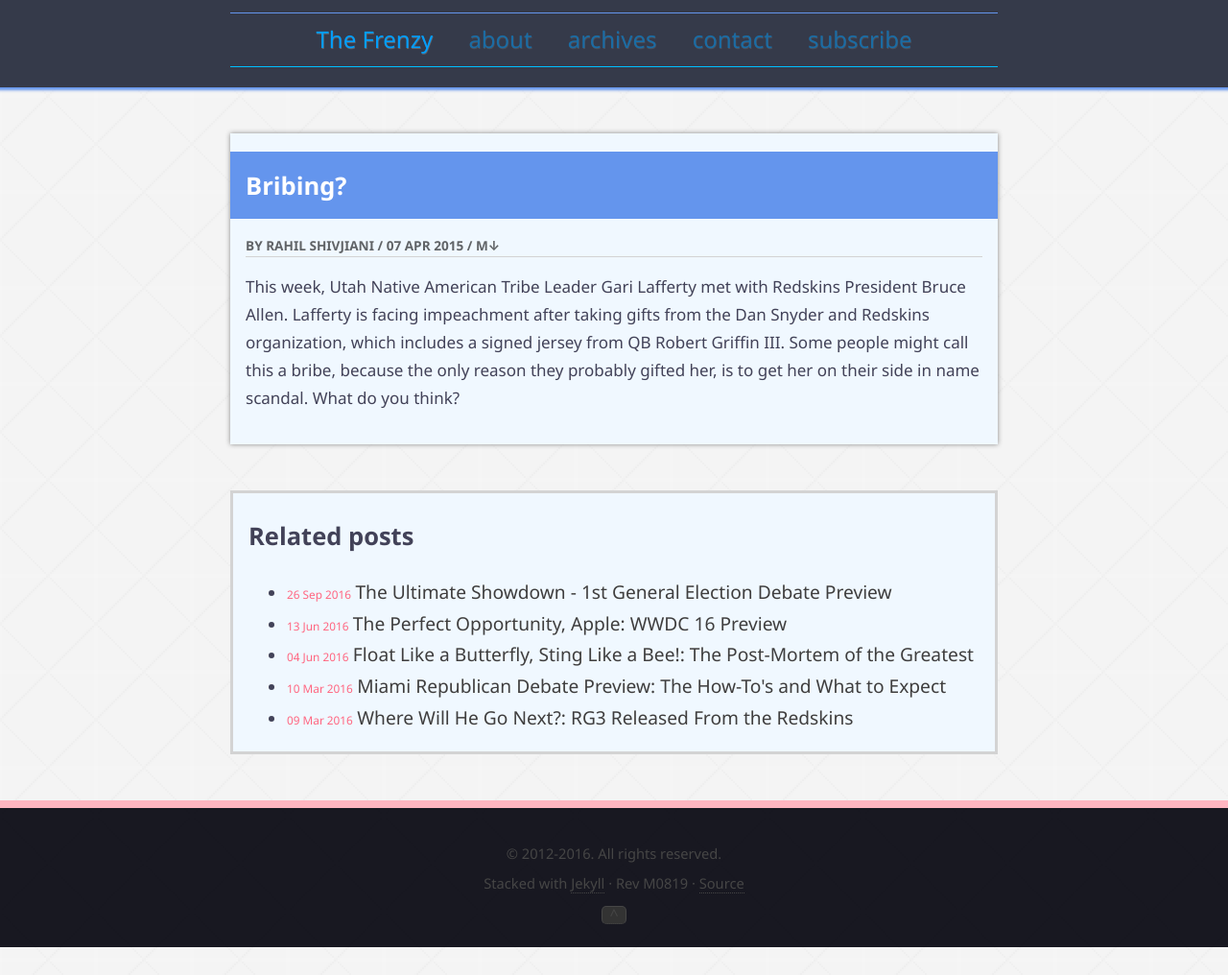
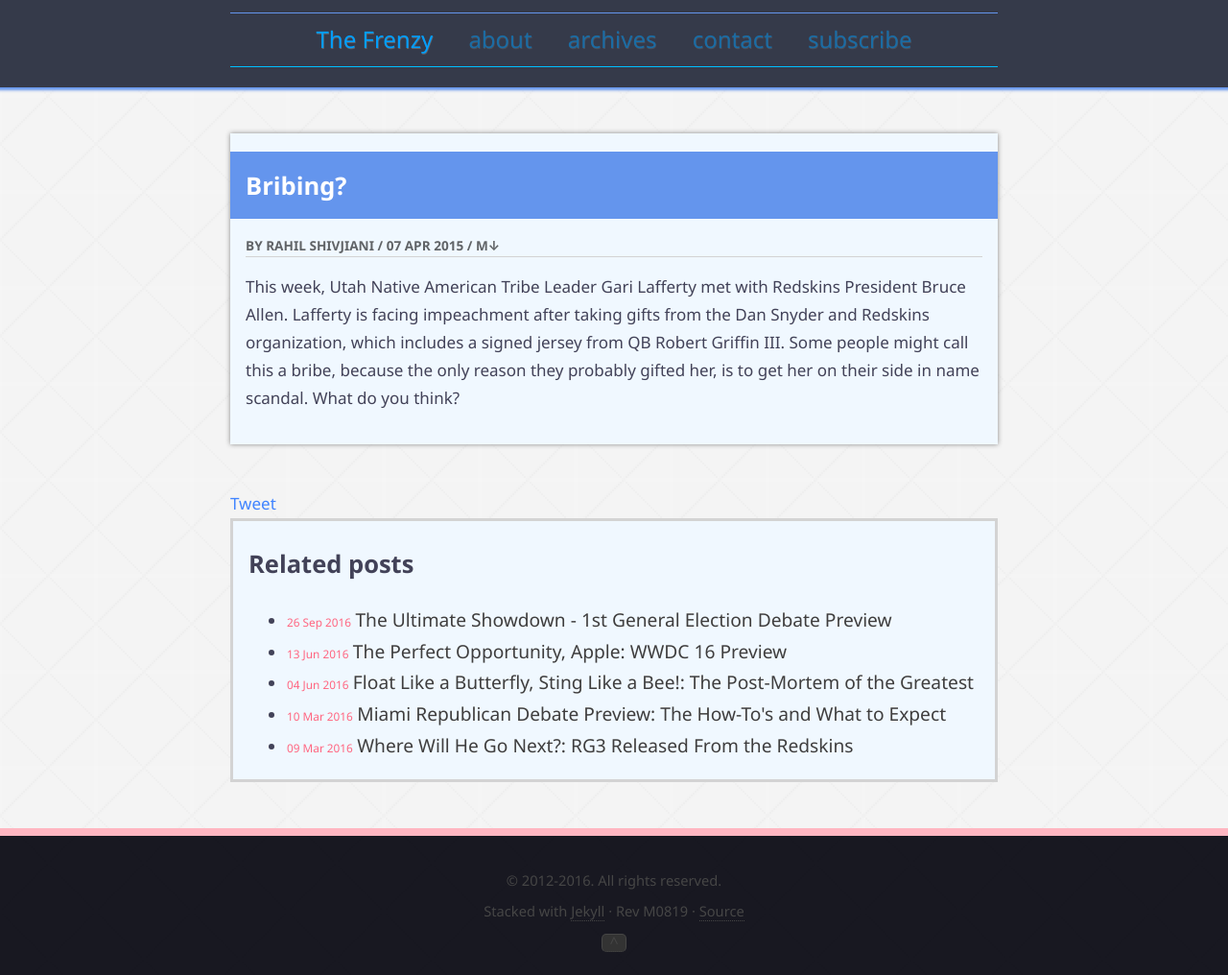
Before and after one commit to rshivjiani/rshivjiani.github.io, a Jekyll site: the page built from _posts/2015-04-07-bruce-allen-gari-lafferty.md, in a window 1280 px wide. Shown: the whole page at 96% size. Built offline with Jekyll 4.4.1, drawn with Linux system fonts in a browser that asks for light colours; comment, search, counter and statistics services are not loaded; before the commit the page ends 987 px from its top, so only the background shows below that.

Commit message:
Trying out twitter share button

```diff
--- a/_layouts/post.html
+++ b/_layouts/post.html
@@ -18,6 +18,8 @@
 
 </article>
 
+<a href="https://twitter.com/share" class="twitter-share-button" data-show-count="false">Tweet</a><script async src="//platform.twitter.com/widgets.js" charset="utf-8"></script> </a>
+
 {% if site.related_posts != empty %}
 <aside class="related">
   <h2>Related posts</h2>
```
